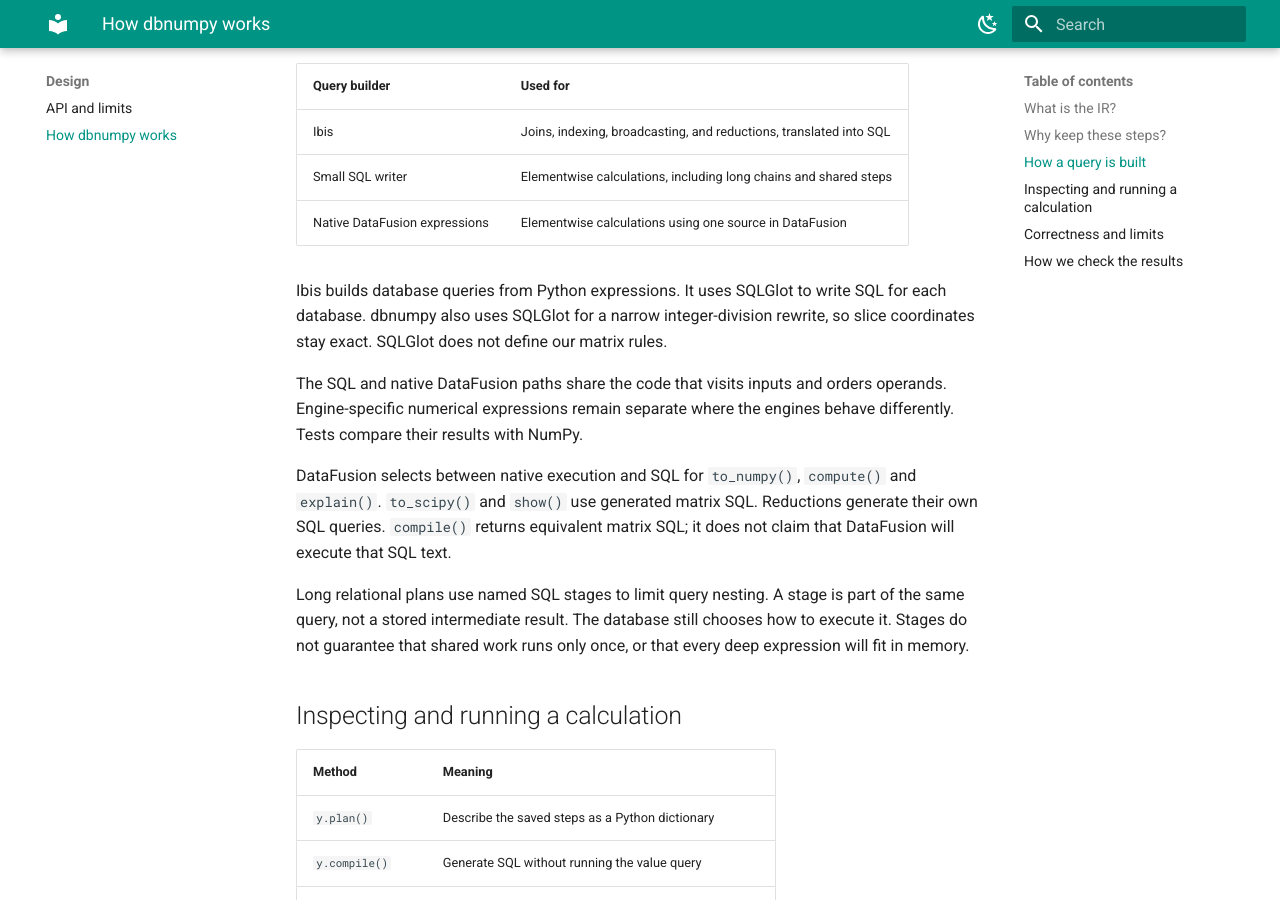
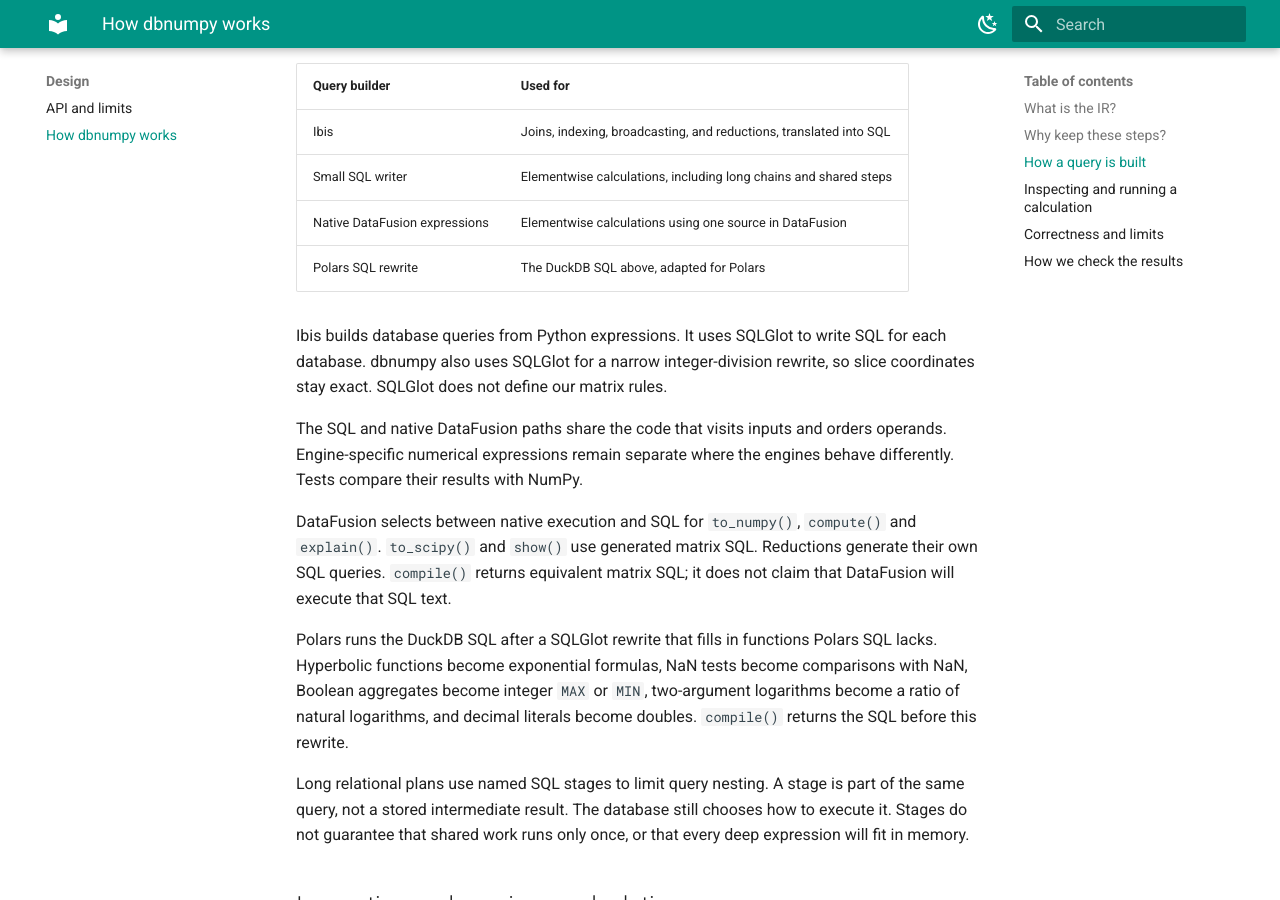
Before and after one commit to Ed2uiz/dbnumpy, an MkDocs documentation site: the page built from docs/architecture.md, in a window 1280 px wide and 900 px high, scrolled down 1581 px. Built offline with MkDocs 1.6.1 and Material for MkDocs 9.7.7, drawn with Linux system fonts in a browser that asks for light colours.

Commit message:
docs: explain the Polars SQL rewrite

```diff
--- a/docs/architecture.md
+++ b/docs/architecture.md
@@ -63,6 +63,7 @@
 | Ibis | Joins, indexing, broadcasting, and reductions, translated into SQL |
 | Small SQL writer | Elementwise calculations, including long chains and shared steps |
 | Native DataFusion expressions | Elementwise calculations using one source in DataFusion |
+| Polars SQL rewrite | The DuckDB SQL above, adapted for Polars |
 
 Ibis builds database queries from Python expressions. It uses SQLGlot to write
 SQL for each database. dbnumpy also uses SQLGlot for a narrow integer-division
@@ -77,6 +78,12 @@
 `compute()` and `explain()`. `to_scipy()` and `show()` use generated matrix
 SQL. Reductions generate their own SQL queries. `compile()` returns equivalent
 matrix SQL; it does not claim that DataFusion will execute that SQL text.
+
+Polars runs the DuckDB SQL after a SQLGlot rewrite that fills in functions
+Polars SQL lacks. Hyperbolic functions become exponential formulas, NaN tests
+become comparisons with NaN, Boolean aggregates become integer `MAX` or `MIN`,
+two-argument logarithms become a ratio of natural logarithms, and decimal
+literals become doubles. `compile()` returns the SQL before this rewrite.
 
 Long relational plans use named SQL stages to limit query nesting. A stage is
 part of the same query, not a stored intermediate result. The database still
```
